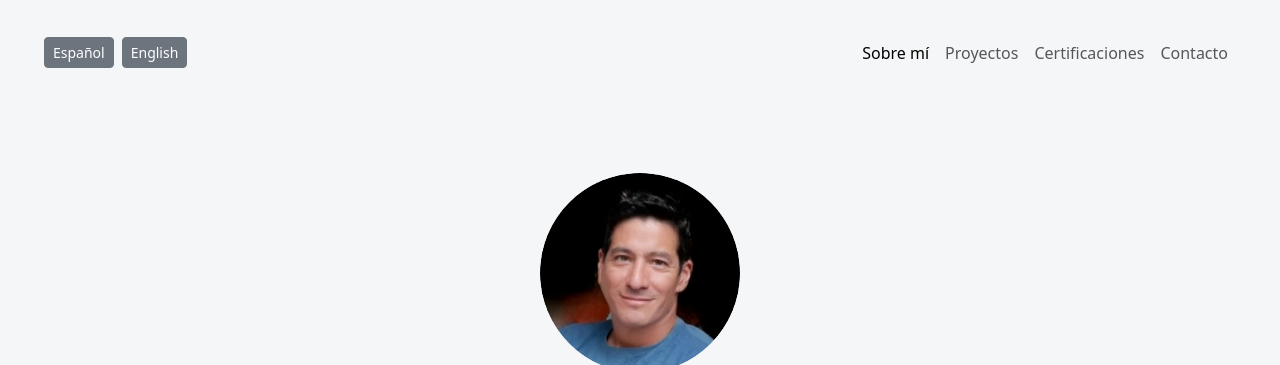
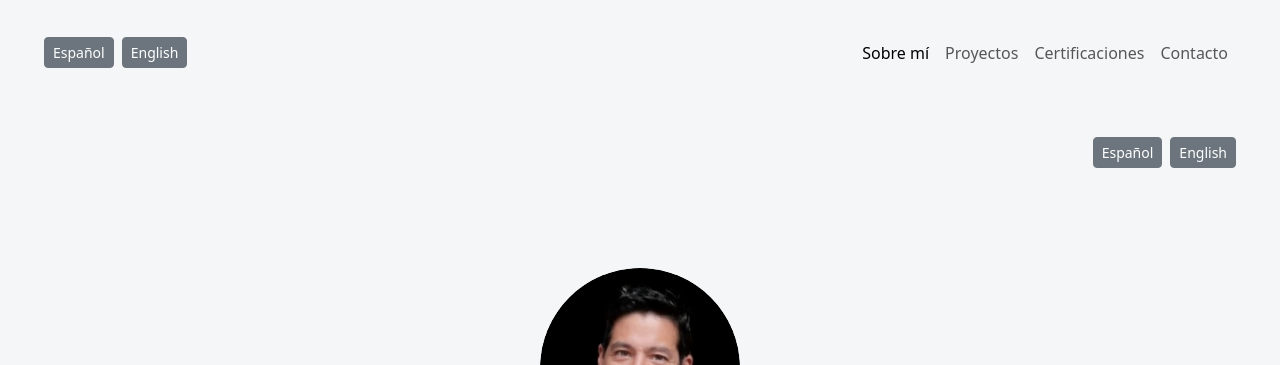
Before and after one commit to martinalegre77/martinalegre77.github.io, a plain HTML site: page index.html in a window 1280 px wide. Shown: the top 365 px of the page. Drawn offline with nearby package versions, Linux system fonts and the light colour scheme.

Commit message:
Fix: botones de idioma

```diff
--- a/index.html
+++ b/index.html
@@ -50,11 +50,14 @@
                 <a class="nav-link" href="#contacto" data-i18n="contacto"></a>
               </li>
             </ul>
-            <!-- <form class="d-flex" role="search">
-              <button class="btn btn-outline-light" onclick="cambiarIdioma('es')">Español</button>
-              <button class="btn btn-outline-light" onclick="cambiarIdioma('en')">English</button>
-            </form> -->
           </div>
+        </div>
+    </nav>
+    <!-- Barra de idiomas - dispositivos pequenios-->
+    <nav class="navbar navbar-light navbar2">
+        <div class="container-fluid d-flex justify-content-end">
+            <button class="btn btn-secondary btn-sm me-2" type="button" onclick="cambiarIdioma('es')">Español</button>
+            <button class="btn btn-secondary btn-sm" type="button" onclick="cambiarIdioma('en')">English</button>
         </div>
     </nav>
 
```
